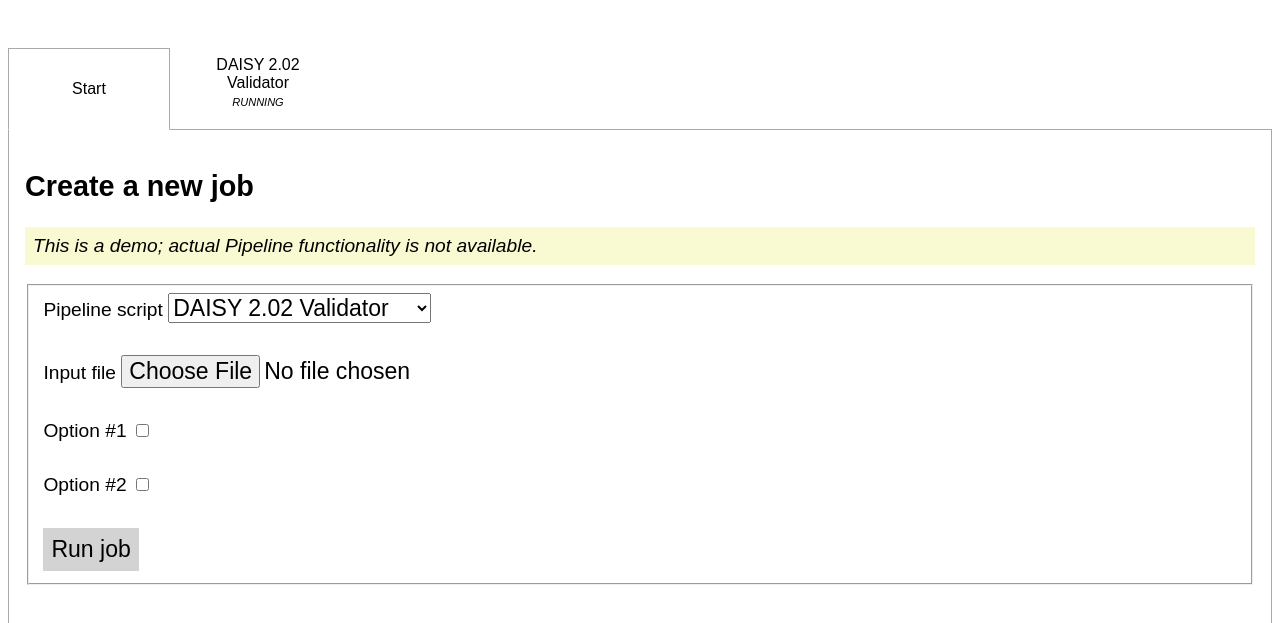
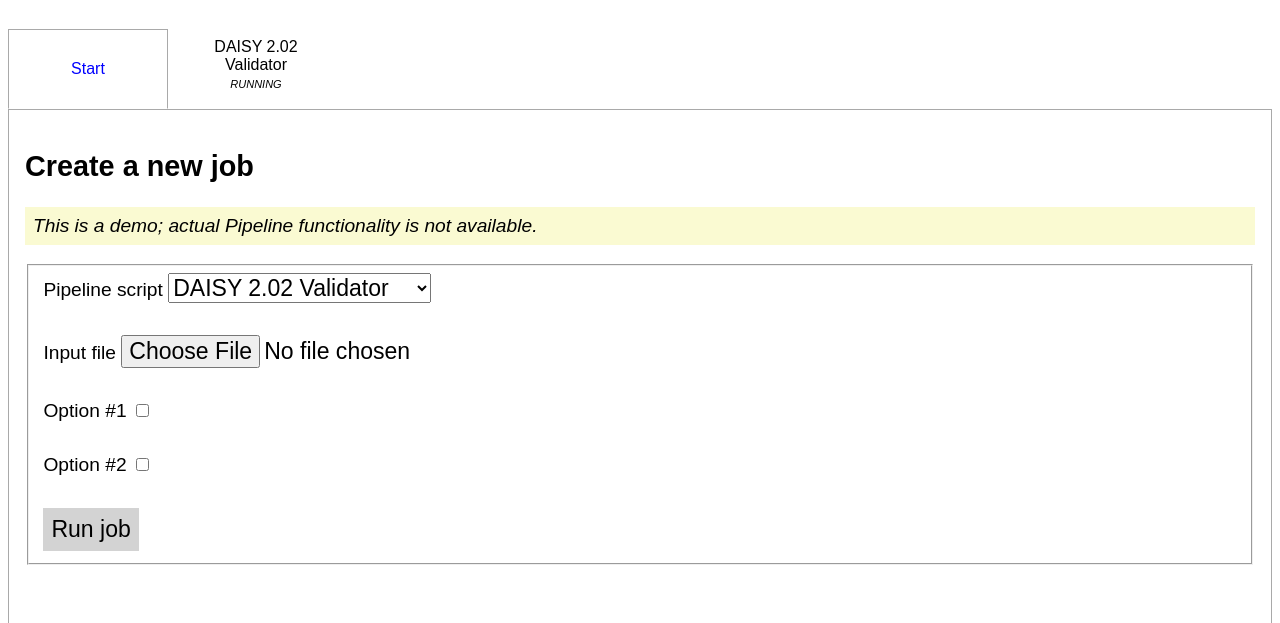
Before and after one commit to marisademeglio/daisy-pipeline-ui-tauri, a website: page docs/index.html in a window 1280 px wide. Both pictures are taken after a click on the button "Run job". Shown: the part 63-686 px from the top of the page. Drawn offline with Linux system fonts and the light colour scheme.

Commit message:
Remove nested controls from tab

```diff
--- a/docs/css/style.css
+++ b/docs/css/style.css
@@ -36,7 +36,7 @@ header h1 {
     padding: 0;
     margin-bottom: 0;
 }
-li[role=tab] {
+[role=tab] {
     font-size: 65%;
     width: 10rem;
     height: 5rem;
@@ -51,21 +51,21 @@ li[role=tab] {
     gap: .25rem;
 
 }
-li[role=tab] button {
+[role=tab] .tab-contents {
     border: none;
     background-color: transparent;
 }
-li[role=tab] button.close-tab {
+/* [role=tab] button.close-tab {
     align-self: top;
 }
-li[role=tab] button.close-tab:hover {
+[role=tab] button.close-tab:hover {
     background-color: lightgray;
-}
-li[role=tab] .tab-contents {
+} */
+[role=tab] .tab-contents {
     text-align: center;
     padding: .5rem;
 }
-li[role=tab][aria-selected=true] {
+[role=tab][aria-selected=true] {
     background-color: transparent;
     cursor: default;
     border: thin darkgray solid;
@@ -74,16 +74,16 @@ li[role=tab][aria-selected=true] {
     margin-bottom: -1px;
 }
 
-li[role=tab][aria-selected=false] .tab-contents:hover {
+[role=tab][aria-selected=false] .tab-contents:hover {
     text-decoration: underline;
     text-decoration-thickness: 4px;
     color: var(--selected-hover);
 }
-li[role=tab] span {
+[role=tab] span {
     font-size: 1rem;
     display: block;
 }
-li[role=tab] span.job-status {
+[role=tab] span.job-status {
     font-style: italic;
     font-variant: small-caps;
 }
--- a/docs/index.html
+++ b/docs/index.html
@@ -9,9 +9,9 @@
         <h1>DAISY Pipeline</h1>
     </header>
     <main>
-        <ul role="tablist" id="tabs">
-            <li id="start" tab-index="0" aria-selected="true" role="tab" data-jobid="start"><button class="tab-contents"><span>Start</span></button></li>
-        </ul>
+        <div role="tablist" id="tabs">
+            <button id="start" tab-index="0" aria-selected="true" role="tab" data-jobid="start"><div class="tab-contents"><span>Start</span></div></button>
+        </div>
         <div role="tabpanel" aria-labelledby="start" tab-index="0" class="selected">
             <h2>Create a new job</h2>
             <p style="font-style: italic; background-color: lightgoldenrodyellow; padding: .5rem">
--- a/docs/js/jobsDisplay.js
+++ b/docs/js/jobsDisplay.js
@@ -40,10 +40,10 @@ function updateJob(jobId) {
     }
 
     tab.innerHTML = `
-    <button class="tab-contents">
+    <div class="tab-contents">
         <span class="job-name">${job.scriptName}</span>
         <span class="job-status ${job.status}">${job.status.toLowerCase()}</span>
-    </button>`;
+    </div>`;
     // this is preferable to the "close tab" button in the tab's panel
     // but it doesn't seem accessible
     // ${job.status != 'RUNNING' ? `<button class="close-tab" title="Close tab">x</button>` : ``}`;
--- a/docs/js/tabs.js
+++ b/docs/js/tabs.js
@@ -1,8 +1,8 @@
 // this all assumes there's one row of tabs and they are all part of the same set
 // we could have multiple sets of tabs (maybe?) and if so, adjustments are required here
 
-let getAllTabs = () => Array.from(document.querySelectorAll("li[role=tab]"));
-let getAllTabPanels = () => Array.from(document.querySelectorAll("div[role=tabpanel]"));
+let getAllTabs = () => Array.from(document.querySelectorAll("[role=tab]"));
+let getAllTabPanels = () => Array.from(document.querySelectorAll("[role=tabpanel]"));
 
 // select one tab and deselect all the others
 function selectTab(tabElement) {
@@ -21,7 +21,7 @@ function selectTab(tabElement) {
 }
 
 function addTab(id) {
-    let tabElement = document.createElement("li");
+    let tabElement = document.createElement("button");
     tabElement.setAttribute("id", `job-${id}`);
     tabElement.setAttribute("tab-index", "0");
     tabElement.setAttribute("aria-selected", "false");
@@ -44,7 +44,7 @@ function addTab(id) {
 
 function getTabAndTabPanel(jobid) {
     // first get the tab for the job
-    let tab = document.querySelector(`li[role=tab][data-jobid='${jobid}']`);
+    let tab = document.querySelector(`[role=tab][data-jobid='${jobid}']`);
     // then get the panel that is labelled by that tab
     if (tab) {
         let panel = document.querySelector(`div[role=tabpanel][aria-labelledby='${tab.id}']`)
```
